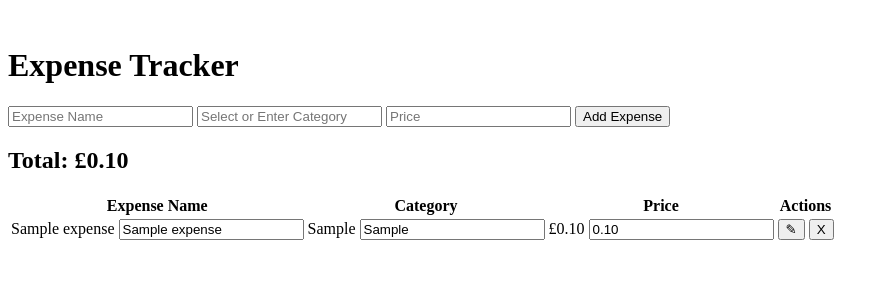
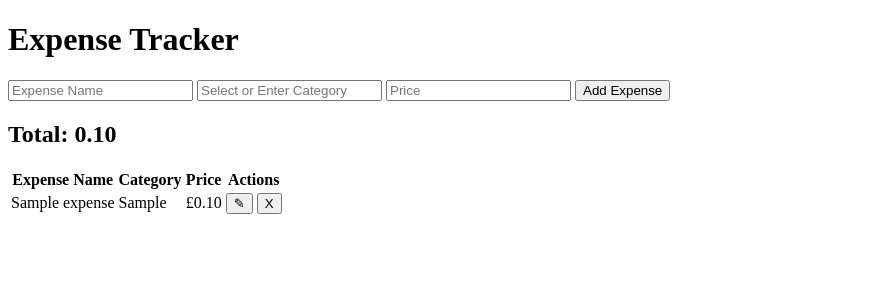
Before and after one commit to thebigburd/expense-tracker, a Flask app: page / in a window 1280 px wide. Shown: the top 300 px of the page, without its empty margins (0-889 px from the left). Run offline with Flask 3, Linux system fonts and the light colour scheme; tables that the repository leaves empty hold one stand-in row (values such as "Sample post").

Commit message:
Added CSS to hide edit fields when not in Edit Mode

```diff
--- a/templates/index.html
+++ b/templates/index.html
@@ -3,19 +3,30 @@
 <head>
     <meta charset="UTF-8">
     <meta name="viewport" content="width=device-width, initial-scale=1.0">
-
     <title>Expense Tracker</title>
-
+    <style>
+        .edit-mode .edit-field {
+            display: inline-block;
+        }
+        .edit-mode .display-field {
+            display: none;
+        }
+        .display-mode .edit-field {
+            display: none;
+        }
+        .display-mode .display-field {
+            display: inline-block;
+        }
+    </style>
     <script>
-    // Limits price input to two decimal points
     function formatPrice(input) {
         const value = input.value;
         const decimalIndex = value.indexOf('.');
         if (decimalIndex !== -1) {
-          const decimalPart = value.substring(decimalIndex + 1);
-          if (decimalPart.length > 2) {
-            input.value = value.substring(0, decimalIndex + 3);
-          }
+            const decimalPart = value.substring(decimalIndex + 1);
+            if (decimalPart.length > 2) {
+                input.value = value.substring(0, decimalIndex + 3);
+            }
         }
     }
 
@@ -26,13 +37,16 @@
 
         if (row.classList.contains('edit-mode')) {
             button.textContent = 'Save';
+            // Populate edit fields with current values
+            row.querySelector('input[name="name"]').value = row.querySelector('.display-field[name="name"]').textContent;
+            row.querySelector('input[name="category"]').value = row.querySelector('.display-field[name="category"]').textContent;
+            row.querySelector('input[name="price"]').value = row.querySelector('.display-field[name="price"]').textContent.replace('£', '');
         } else {
             button.textContent = '✎';
             updateExpense(row);
         }
     }
 
-    // Sends an AJAX request to update Expenses
     function updateExpense(row) {
         const id = row.dataset.id;
         const name = row.querySelector('input[name="name"]').value;
@@ -49,9 +63,9 @@
         .then(response => response.json())
         .then(data => {
             if (data.success) {
-                row.querySelector('span[name="name"]').textContent = name;
-                row.querySelector('span[name="category"]').textContent = category;
-                row.querySelector('span[name="price"]').textContent = `£${parseFloat(price).toFixed(2)}`;
+                row.querySelector('.display-field[name="name"]').textContent = name;
+                row.querySelector('.display-field[name="category"]').textContent = category;
+                row.querySelector('.display-field[name="price"]').textContent = `£${parseFloat(price).toFixed(2)}`;
                 updateTotal();
             } else {
                 alert('Failed to update expense. Please try again.');
@@ -64,14 +78,13 @@
     }
 
     function updateTotal() {
-        const priceSpans = document.querySelectorAll('span[name="price"]');
+        const priceSpans = document.querySelectorAll('.display-field[name="price"]');
         let total = 0;
         priceSpans.forEach(span => {
             total += parseFloat(span.textContent.replace('£', ''));
         });
         document.getElementById('total').textContent = `£${total.toFixed(2)}`;
     }
-
     </script>
 </head>
 <body>
@@ -79,7 +92,7 @@
 
     <form method="POST" action="/add">
         <input type="text" name="name" placeholder="Expense Name" required>
-        <input list="categories" name="category" placeholder="Select or Enter Category" required>
+        <input list="categories" name="category" placeholder="Select or Enter Category">
         <datalist id="categories">
             <option value="Food">
             <option value="Bills">
@@ -90,7 +103,7 @@
         <button type="submit">Add Expense</button>
     </form>
 
-    <h2>Total: £<span id="total">{{ total }}</span></h2>
+    <h2>Total: <span id="total">{{ total }}</span></h2>
 
     <table>
         <thead>
@@ -105,16 +118,16 @@
             {% for expense in expenses %}
             <tr class="display-mode" data-id="{{ expense.id }}">
                 <td>
-                    <span name="name">{{ expense.name }}</span>
-                    <input type="text" name="name" value="{{ expense.name }}">
+                    <span class="display-field" name="name">{{ expense.name }}</span>
+                    <input class="edit-field" type="text" name="name">
                 </td>
                 <td>
-                    <span name="category">{{ expense.category }}</span>
-                    <input type="text" name="category" value="{{ expense.category }}">
+                    <span class="display-field" name="category">{{ expense.category }}</span>
+                    <input class="edit-field" type="text" name="category">
                 </td>
                 <td>
-                    <span name="price">£{{ "%.2f"|format(expense.price / 100) }}</span>
-                    <input type="number" step="0.01" name="price" value="{{ "%.2f"|format(expense.price / 100) }}" oninput="formatPrice(this)">
+                    <span class="display-field" name="price">£{{ "%.2f"|format(expense.price / 100) }}</span>
+                    <input class="edit-field" type="number" step="0.01" name="price" oninput="formatPrice(this)">
                 </td>
                 <td>
                     <button type="button" class="update-icon" onclick="toggleEditMode(this)">✎</button>
```
